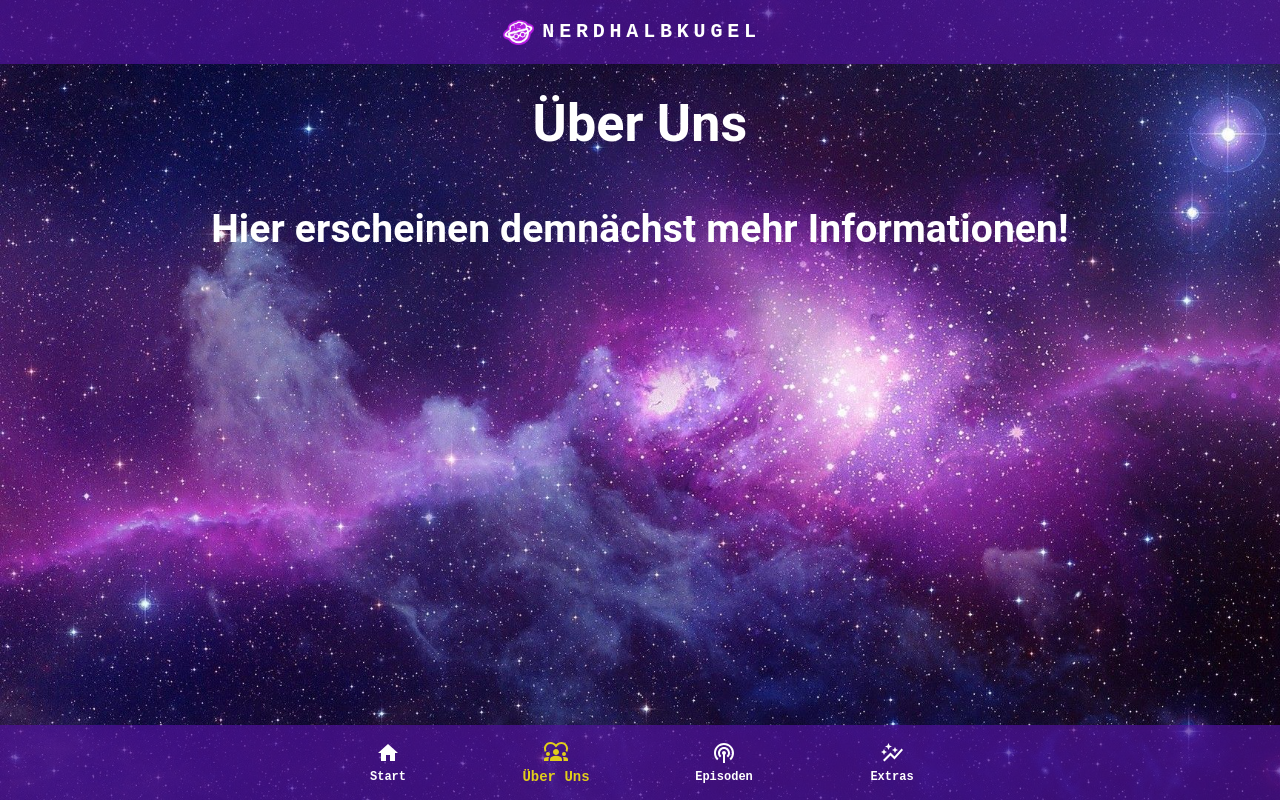
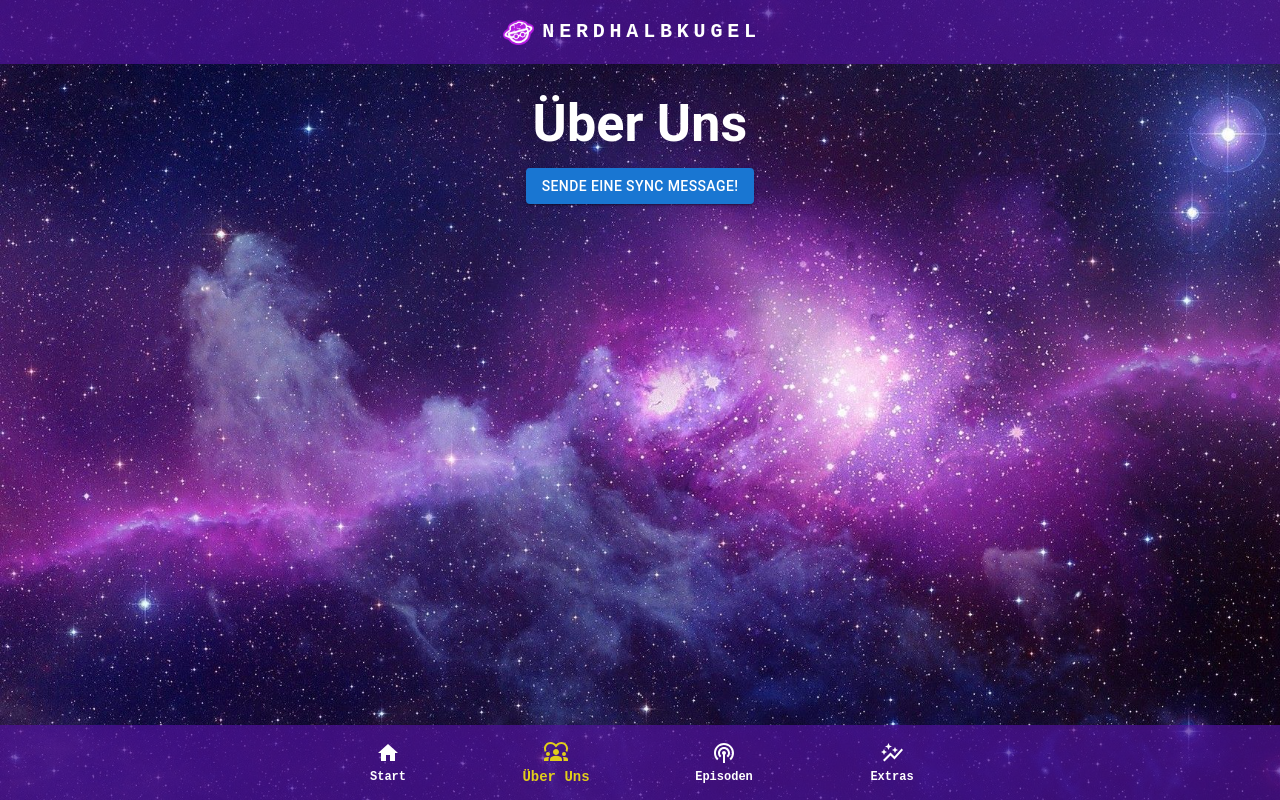
Before and after one commit to Hobba/nhk-app, a React (Create React App) app: page / in a window 1280 px wide. Both pictures are taken after a click on the button "Über Uns". Built offline with nearby package versions, Linux system fonts and the light colour scheme.

Commit message:
Add sync test button

```diff
--- a/src/App.tsx
+++ b/src/App.tsx
@@ -5,14 +5,6 @@ import ResponsiveAppBar from "./components/AppBar/ResponsiveAppBar";
 
 
 function App() {
-    if ("serviceWorker" in navigator && "SyncManager" in window) {
-        navigator.serviceWorker.ready.then(registration => {
-            registration.sync.register("send-meal-review");
-        });
-    }
-
-    // Notification.requestPermission().then(function(permission) {});
-
     return (
         <main>
             <div>
--- a/src/pages/AboutUs/AboutUs.tsx
+++ b/src/pages/AboutUs/AboutUs.tsx
@@ -1,14 +1,24 @@
 import React from 'react';
+import {Button} from "@mui/material";
 
 const AboutUs = () => {
     return (
         <div className="page">
-        <h1 className="headline">Über Uns</h1>
-        <div className="placeholder-text">
-            <h2>Hier erscheinen demnächst mehr Informationen!</h2>
-        </div>
+            <h1 className="headline">Über Uns</h1>
+            <Button variant="contained" color="primary" onClick={handleClick}>Sende eine Sync Message!</Button>
         </div>
     );
 };
 
+const handleClick = () => {
+    console.log("Button geklickt.")
+    if ('serviceWorker' in navigator && 'SyncManager' in window) {
+        navigator.serviceWorker.ready.then((registration) => {
+            registration.sync.register('send-meal-review');
+        });
+    } else {
+        // Mach die Aktion ohne "Umwege".
+    }
+};
+
 export default AboutUs;
--- a/src/service-worker.ts
+++ b/src/service-worker.ts
@@ -87,10 +87,6 @@ self.addEventListener('push', function(event) {
 
 self.addEventListener("sync", function (event) {
     if (event.tag === "send-meal-review") {
-        event.waitUntil(
-            new Promise<void>((resolve) => {
-                console.log("Sync Nachricht ist angekommen!");
-            })
-        );
+        console.log("Sync Nachricht ist angekommen!");
     }
 });
```
